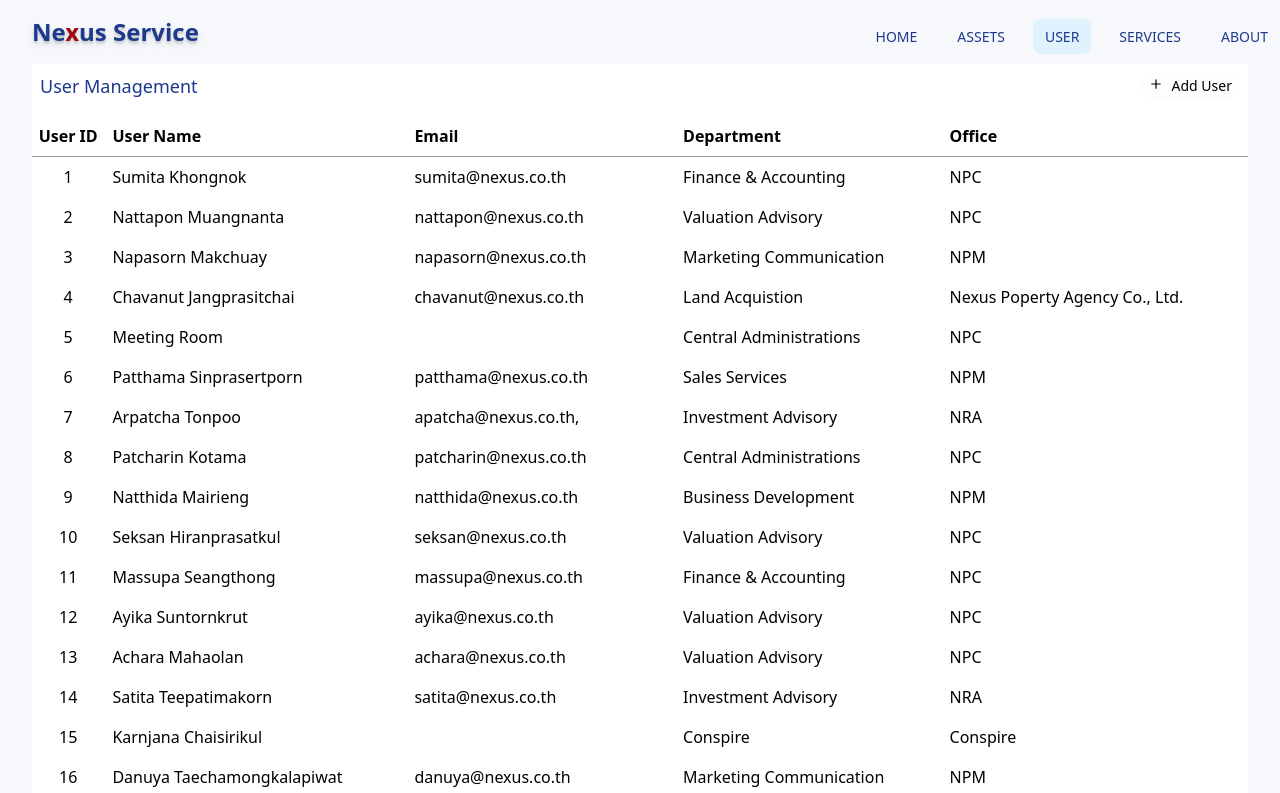
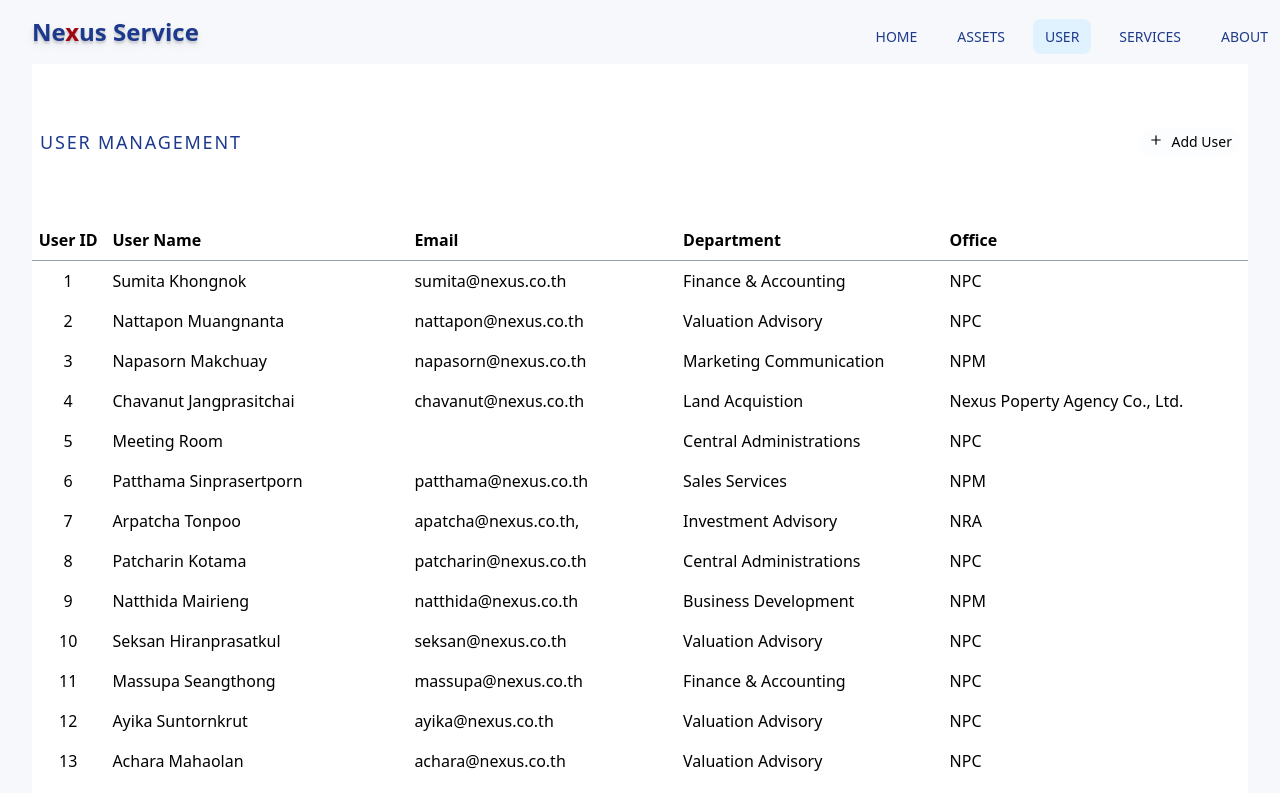
Before and after one commit to deskcodeFun/nexus-app, a Vue app in the folder frontend/: page /user in a window 1280 px wide. Shown: the top 793 px of the page. Built offline with nearby package versions, Linux system fonts and the light colour scheme.

Commit message:
modified:   frontend/src/components/users/UserAdd.vue 	modified:   frontend/src/components/users/UserEdit.vue 	modified:   frontend/src/views/UserView.vue   changes head label to tracking-widest py-4

```diff
--- a/frontend/src/components/users/UserAdd.vue
+++ b/frontend/src/components/users/UserAdd.vue
@@ -1,6 +1,6 @@
 <template>
   <div class="flex flex-col justify-center items-center bg-white p-4">
-    <p class="mb-8 text-lg text-blue-900">Add New User</p>
+    <p class="mb-8 text-lg tracking-wide py-4  text-blue-900">ADD USER</p>
     <div class="w-2/5 bg-white">
       <form class="flex flex-col justify-center gap-2" @submit.prevent="addSubmit">
         <label for="fname">First Name</label>
--- a/frontend/src/components/users/UserEdit.vue
+++ b/frontend/src/components/users/UserEdit.vue
@@ -1,6 +1,6 @@
 <template>
   <div class="flex flex-col justify-center items-center bg-white p-4">
-    <p class="flex mb-8 text-lg text-blue-900">Edit User</p>
+    <p class="flex mb-8 text-lg tracking-wide py-4 text-blue-900">EDIT USER</p>
 
     <div class="w-2/5 bg-white">
       <form class="flex flex-col justify-center gap-2" @submit.prevent="editSubmit">
--- a/frontend/src/views/UserView.vue
+++ b/frontend/src/views/UserView.vue
@@ -1,7 +1,7 @@
 <template>
   <!-- Header -->
-  <div class="w-full justify-between flex flex-col sm:flex-row bg-white mx-auto pb-4 pt-2 mt-2">
-    <p class="text-lg pl-2 py-4 sm:py-0 text-blue-900">User Management</p>
+  <div class="w-full justify-between flex flex-col sm:text-2xl sm:py-16 sm:flex-row bg-white mx-auto pb-4 pt-2 mt-2">
+    <p class="text-lg tracking-widest pl-2 py-4 sm:py-0 text-blue-900">USER MANAGEMENT</p>
 
     <RouterLink
       class="w-fit flex flex-row mx-2 px-2 py-1 rounded-full bg-blue-50/25 hover:text-white hover:bg-blue-800"
```
